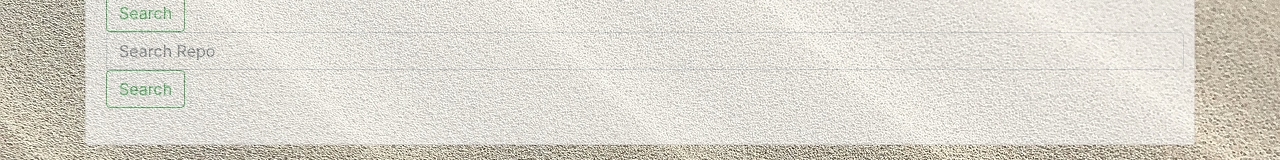
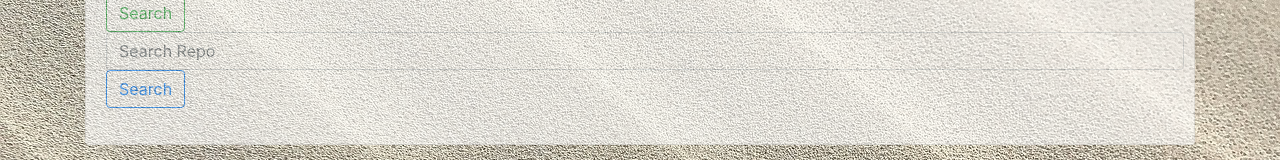
Before and after one commit to Ebay-droid/Gitssearch, an Angular app: page /search in a window 1280 px wide. Shown: the part 161-321 px from the top of the page. Built offline with nearby package versions, Linux system fonts and the light colour scheme.

Commit message:
repo input added

```diff
--- a/src/app/result/result.component.html
+++ b/src/app/result/result.component.html
@@ -6,7 +6,7 @@
       <button class="btn btn-outline-success" (click)='findUser()'>Search</button>
 
       <input class="form-control" type="text" placeholder="Search Repo" [(ngModel)]="repos" name="repos" (keyup)='findRepo()'>
-      <button class="btn btn-outline-success" (click)='findRepo()'>Search</button>
+      <button class="btn btn-outline-primary" (click)='findRepo()'>Search</button>
 
 
     </form>
@@ -54,4 +54,16 @@
     </div>
   </div>
 
+  <div *ngIf ="repos">
+    <div class="card">
+     Name:  {{repos.name}}
+    Description:  {{repos.description}}
+    <p>
+      <span class="badge badge-info">{{repos.forks}}</span>
+    </p>
+
+    </div>
+
+  </div>
+
 </div>
```
